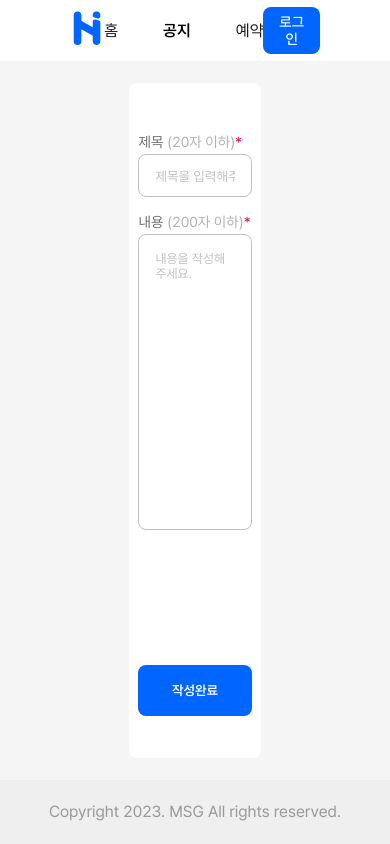
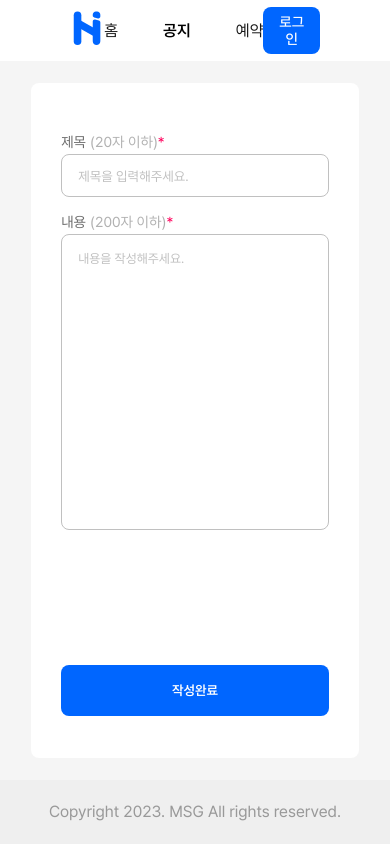
Before and after one commit to GSM-MSG/Hi-v2-FrontEnd, a Next.js app: page /notice/write in a window 390 px wide. Built offline with nearby package versions, Linux system fonts and the light colour scheme; no server answers; what @msg-team/gauth-react would draw is missing.

Commit message:
:lipstick: Update notice write Responsive

```diff
--- a/components/NoticePage/WritePage/style.ts
+++ b/components/NoticePage/WritePage/style.ts
@@ -1,11 +1,15 @@
 import styled from '@emotion/styled'
 
 export const WriteContainer = styled.div`
-  width: 34vw;
+  width: 580px;
   height: 80vh;
   background-color: #fff;
   border-radius: 8px;
-  padding: 6vh 2.5vw;
+  padding: 6vh 50px;
+
+  @media screen and (max-width: 600px) {
+    padding: 6vh 30px;
+  }
 `
 
 export const WriteContentContainer = styled.div`
```
